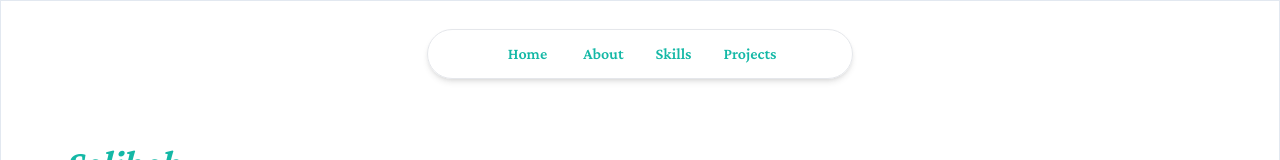
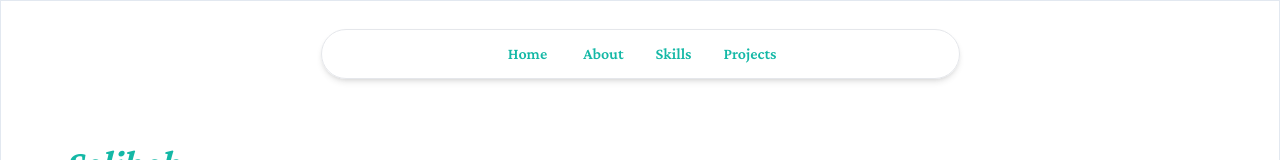
Before and after one commit to salihaaaaa/Portfolio, a Next.js app: page / in a window 1280 px wide. Shown: the top 160 px of the page. Built offline with nearby package versions, Linux system fonts and the light colour scheme.

Commit message:
Change width

```diff
--- a/src/app/components/DesktopNav.tsx
+++ b/src/app/components/DesktopNav.tsx
@@ -3,7 +3,7 @@ import CustomLink from "./CustomLink";
 
 const DesktopNav = () => {
   return (
-    <nav className="hidden md:flex md:flex-wrap justify-center rounded-full space-x-4 mt-7 font-semibold border w-1/3 mx-auto shadow-md">
+    <nav className="hidden md:flex md:flex-wrap justify-center rounded-full space-x-4 mt-7 font-semibold border w-1/2 mx-auto shadow-md">
       <CustomLink href="/">Home</CustomLink>
       <CustomLink href="/about">About</CustomLink>
       <CustomLink href="/skills">Skills</CustomLink>
```
